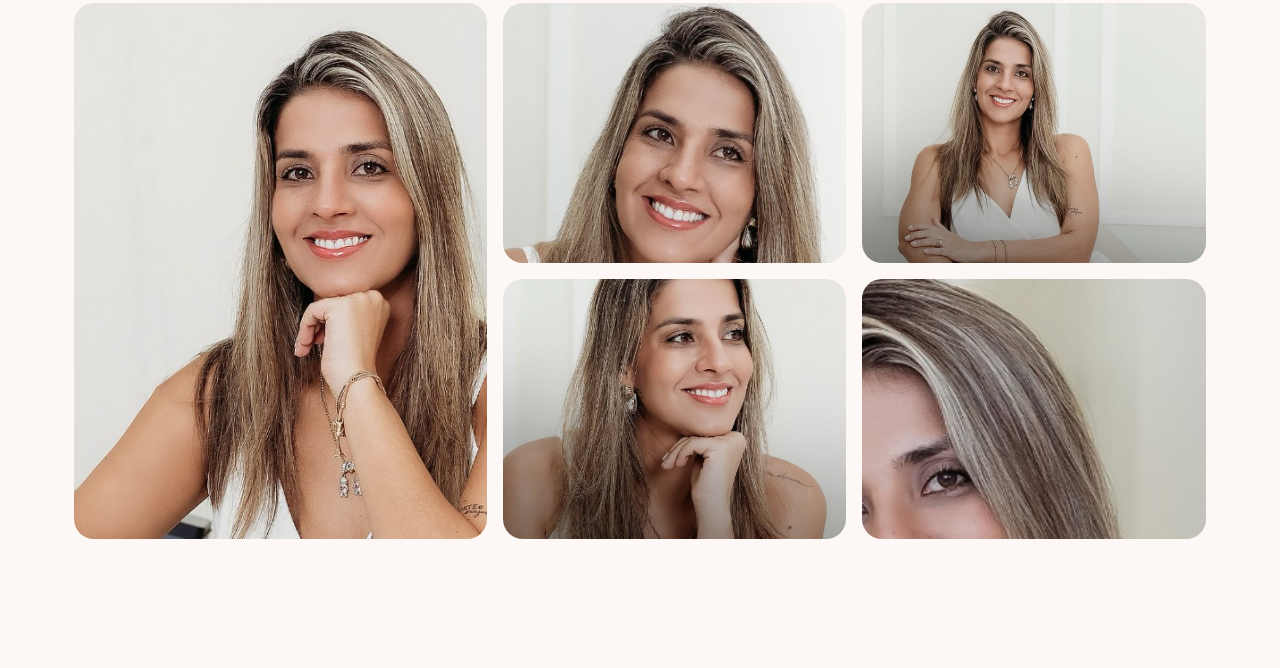
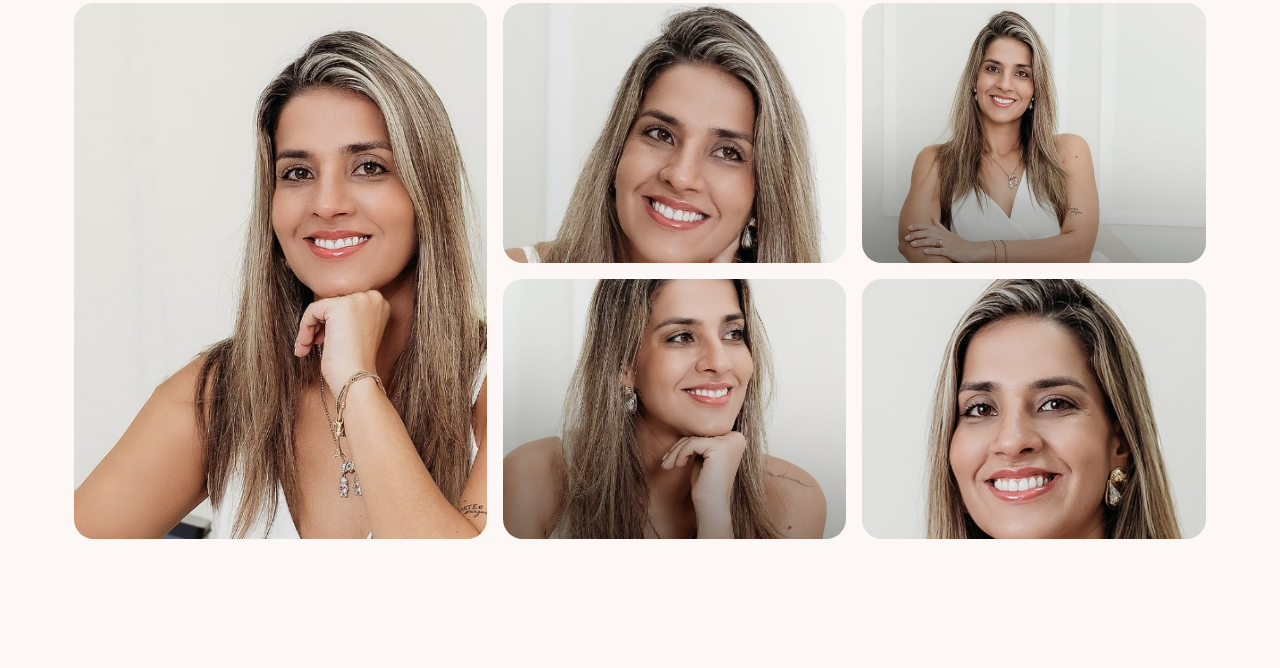
Before and after one commit to drdeborarodrigueslima-dotcom/estetica, a plain HTML site: page index.html in a window 1280 px wide. Shown: the part 5753-6421 px from the top of the page. Drawn offline with nearby package versions, Linux system fonts and the light colour scheme.

Commit message:
Galeria: troca foto cortada
Co-Authored-By: Claude Opus 5.5 <noreply@anthropic.com>
Claude-Session: https://claude.ai/code/session_01YJuTzJ6CPU44KfrpbFfPEA

```diff
--- a/index.html
+++ b/index.html
@@ -338,7 +338,7 @@ footer .base{border-top:1px solid rgba(255,255,255,.18);margin-top:36px;padding-
       <div><img src="img/debora-1.jpg" alt="Dra. Débora Rodrigues" style="object-position:top"></div>
       <div><img src="img/debora-6.jpg" alt="Cuidados com a pele"></div>
       <div><img src="img/debora-10.jpg" alt="Dra. Débora Rodrigues"></div>
-      <div><img src="img/debora-8.jpg" alt="Dra. Débora Rodrigues" style="object-position:top"></div>
+      <div><img src="img/debora-11.jpg" alt="Dra. Débora Rodrigues"></div>
     </div>
   </div>
 </section>
```
Also changed, not shown: img/debora-11.jpg (added), img/debora-8.jpg (deleted).
